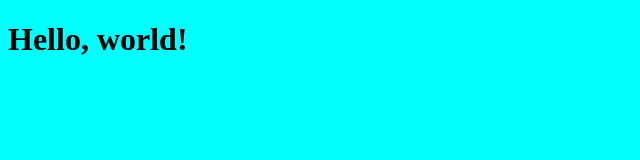
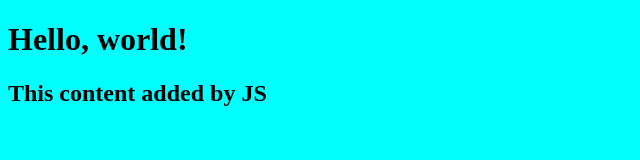
Before and after one commit to koltvictor/Gear, a plain HTML site: page index.html in a window 1280 px wide. Shown: the whole page, without its empty margins (0-640 px from the left). Drawn offline with Linux system fonts and the light colour scheme.

Commit message:
add script.js, link to index.html

```diff
--- a/index.html
+++ b/index.html
@@ -6,5 +6,6 @@
   </head>
   <body>
     <h1>Hello, world!</h1>
+    <script src="script.js"></script>
   </body>
 </html>
--- /dev/null
+++ b/script.js
@@ -0,0 +1,4 @@
+const h2 = document.createElement("h2");
+h2.textContent="This content added by JS";
+
+document.querySelector("body").appendChild(h2);
```
